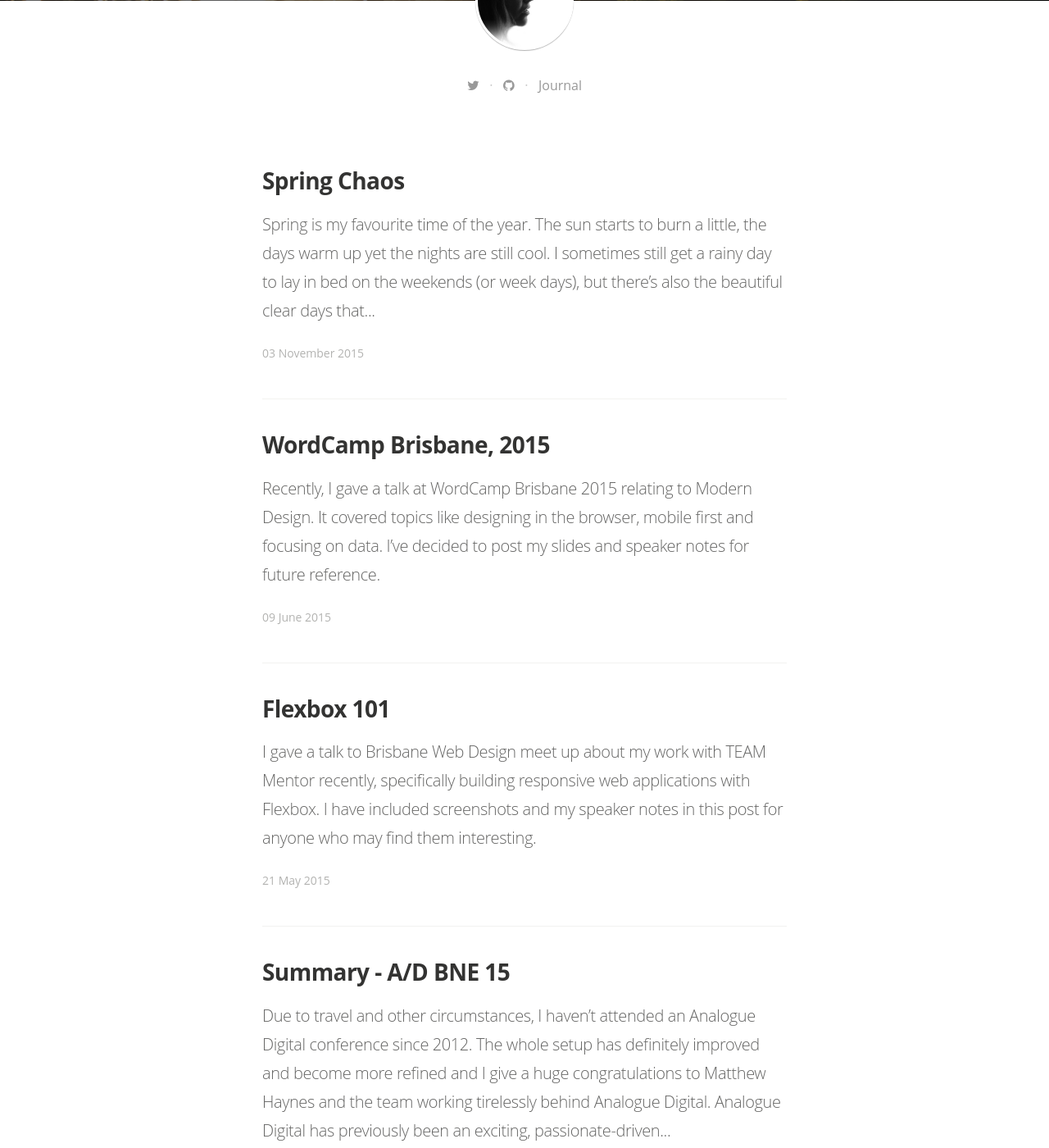
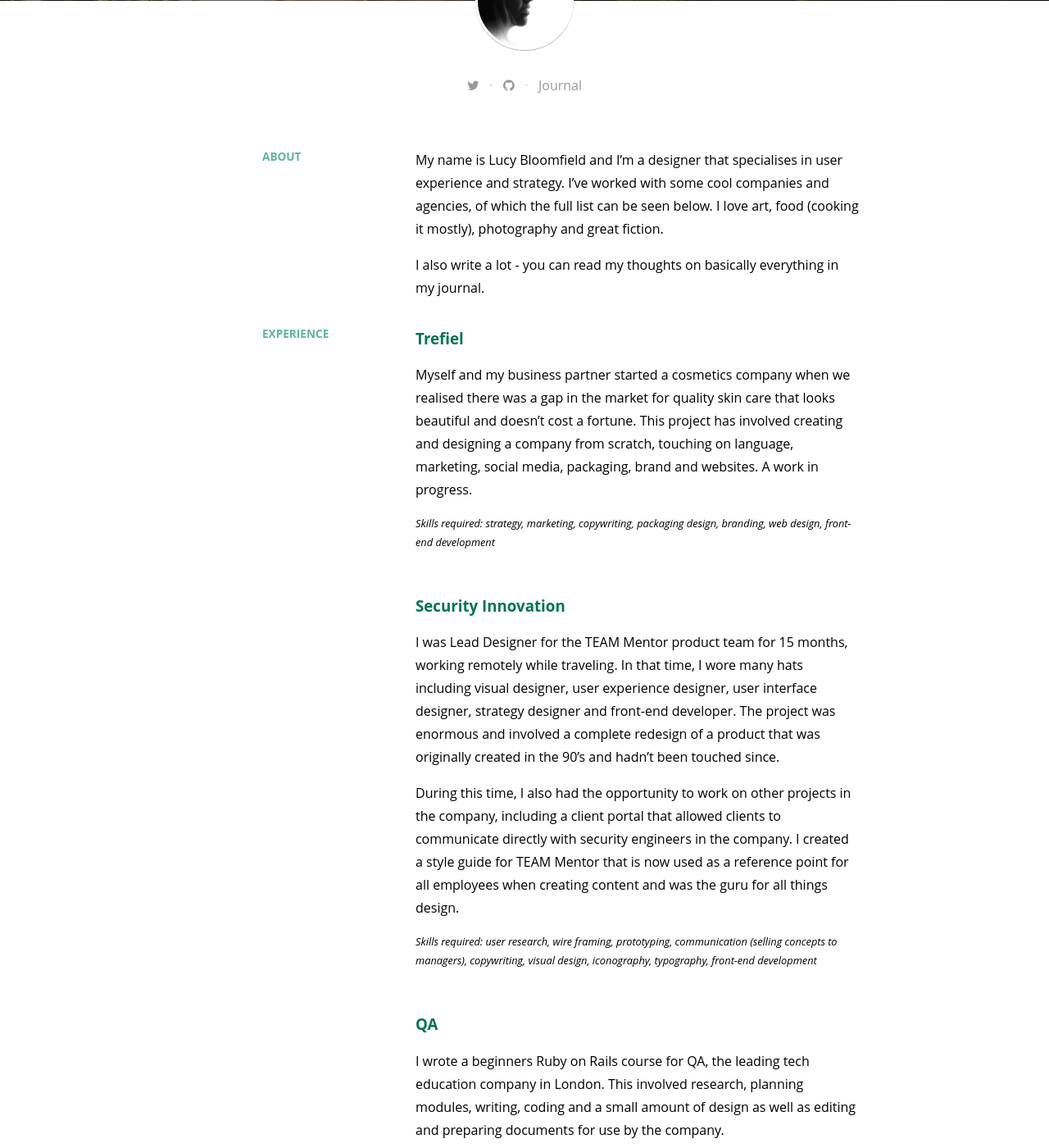
Before and after one commit to luchia/luchia.github.io, a Jekyll site: the page built from index.html, in a window 1280 px wide and 1400 px high, scrolled down 449 px. Shown: the whole window at 82% size. Built offline with Jekyll 4.4.1, drawn with Linux system fonts in a browser that asks for light colours; nearby versions of some CDN libraries; some web fonts are replaced; Markdown is read by kramdown in place of the engine named in the settings; the list of posts is cut into pages by our own code; some of the changed text lies outside the part shown.

Commit message:
fixes for index

```diff
--- a/index.html
+++ b/index.html
@@ -24,47 +24,6 @@ layout: default
       <a href="/journal/">Journal</a>
     </div>
 </header>
-
-<main class="content" role="main">
-    <div class="cf frame">
-      {% for post in paginator.posts %}
-        <article class="post" itemscope itemtype="http://schema.org/BlogPosting" role="article">
-          <div class="article-item">
-            <header class="post-header">
-              <h2 class="post-title" itemprop="name"><a href="{{ post.url }}" itemprop="url">{{ post.title }}</a></h2>
-            </header>
-            <section class="post-excerpt" itemprop="description">
-              <p>{{ post.excerpt | strip_html | truncatewords: 50 }}</p>
-            </section>
-            <div class="post-meta">
-              <time datetime="{{ post.date | date_to_long_string }}">{{ post.date | date_to_long_string }}</time>
-<!--            <span class="post-tags-set">on {{#foreach tags}}<span class="post-tag-{{slug}}">{{#if @first}}{{else}}, {{/if}}<a href="/tag/{{slug}}">{{name}}</a></span>{{/foreach}}</span>-->
-            </div>
-          </div>
-        </article>
-      {% endfor %}
-    </div>
-
-    <nav class="pagination" role="navigation">
-      {% if paginator.next_page %}
-        <a class="newer-posts" href="/page{{paginator.next_page}}">&larr; Older posts</a>
-      {% endif %}
-      <span class="page-number">Page {{ paginator.page }} of {{ paginator.total_pages }}</span>
-      {% if paginator.previous_page %}
-        {% if paginator.page == 2 %}
-          <a class="older-posts" href="/">Newer posts &rarr;</a>
-        {% else %}
-          <a class="older-posts" href="/page{{paginator.previous_page}}">Newer posts &rarr;</a>
-        {% endif %}
-      {% endif %}
-    </nav>
-
-
-    <!-- {{!! After all the posts, we have the previous/next pagination links }}
-    {{pagination}} -->
-
-</main>
-
 
 <main class="content" role="main">
   <div class="grid">
```
Also changed, not shown: 3 other files.
